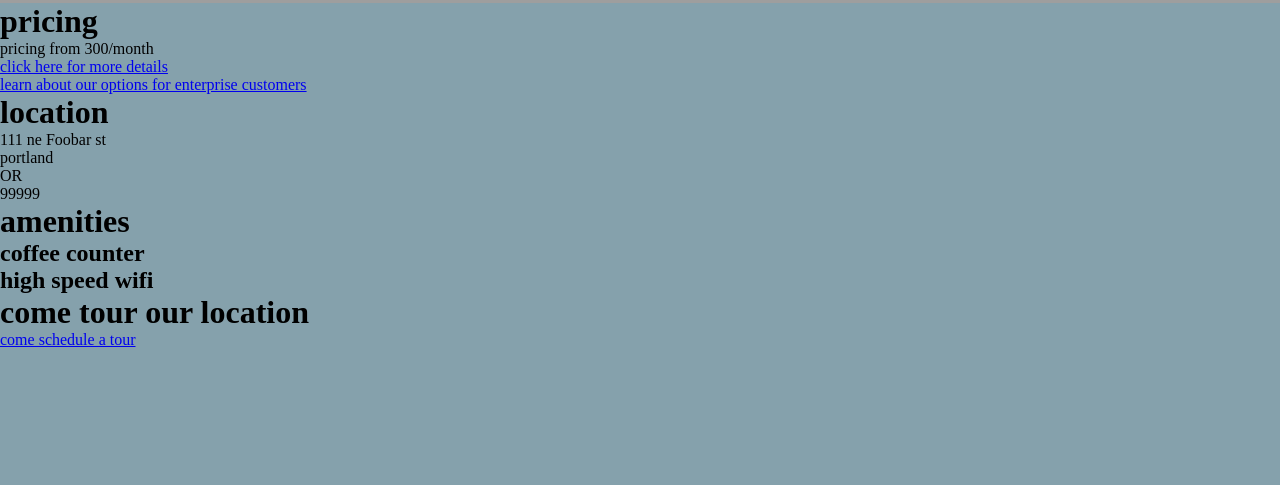
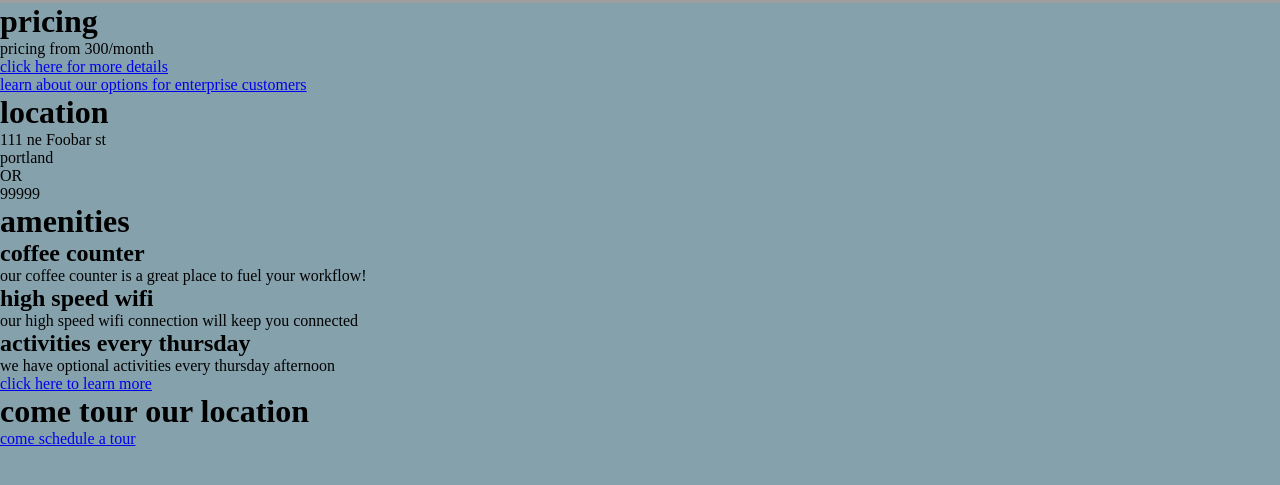
Before and after one commit to CGosser/friday-6, a website built with webpack: page src/index.html in a window 1280 px wide. Shown: the part 187-672 px from the top of the page. Built offline with nearby package versions, Linux system fonts and the light colour scheme; grey boxes are pictures that could not be loaded.

Commit message:
add further content to the right side

```diff
--- a/src/index.html
+++ b/src/index.html
@@ -59,7 +59,15 @@
         <div class="bodyTop">
           <h1>amenities</h1>
             <h2>coffee counter</h2>
+            <p>our coffee counter is a great place to fuel your workflow!</p>
             <h2>high speed wifi</h2>
+            <p>our high speed wifi connection will keep you connected</p>
+            <h2>activities every thursday</h2>
+            <p>we have optional activities every thursday afternoon</p>
+            <div class="panel">
+              <a href="#">click here to learn more</a>
+            </div>
+
         </div>
         <div class="bodyBottom">
           <h1>come tour our location</h1>
```
